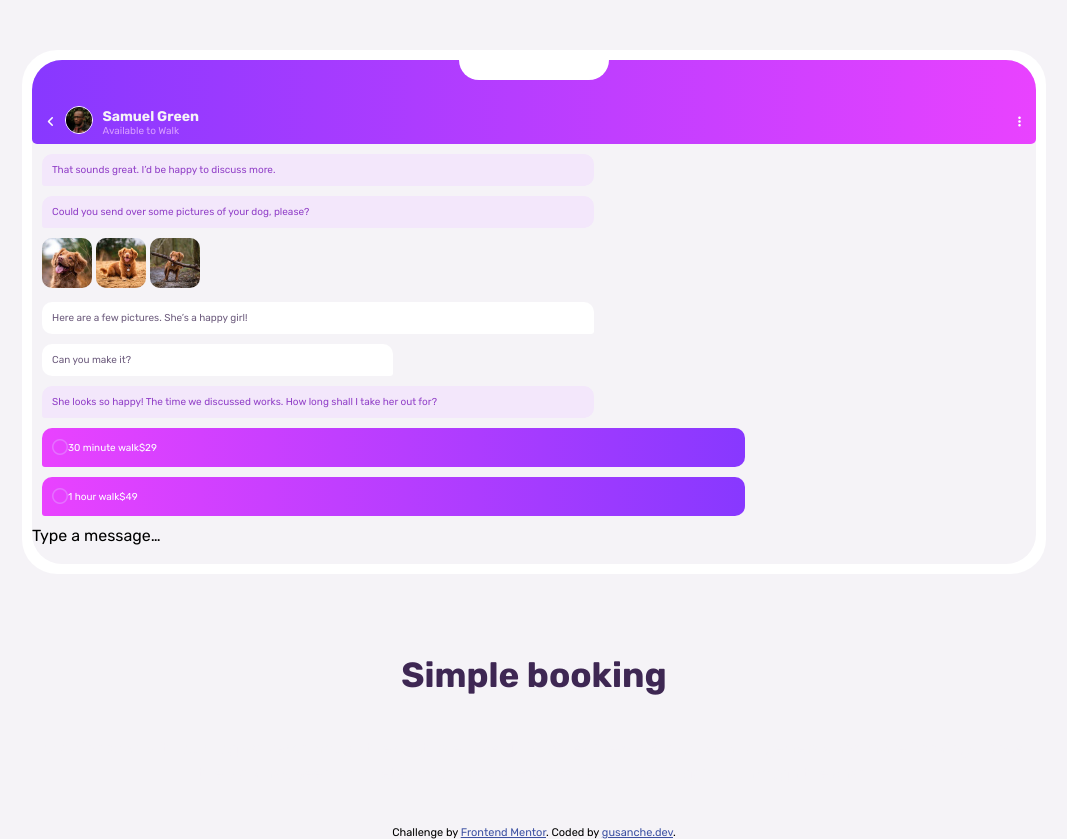
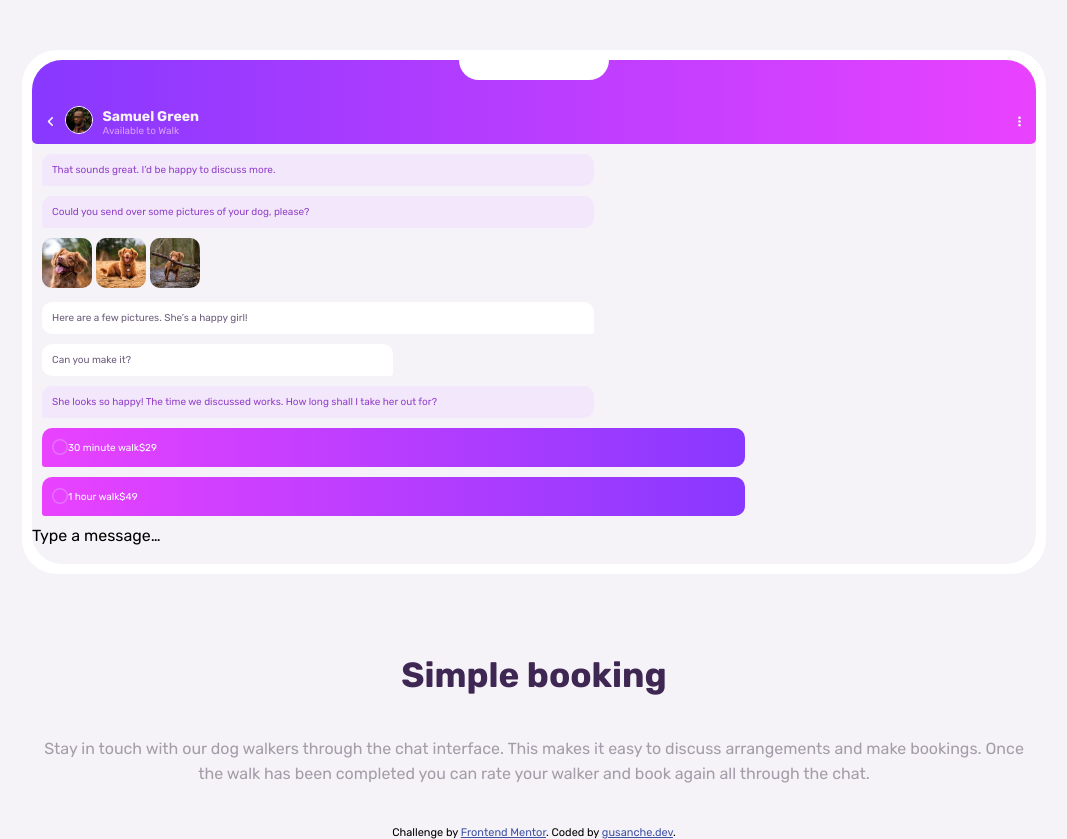
Before and after one commit to gusanchedev/frontend-mentor-chat-app-css-illustration, a plain HTML site: page index.html in a window 1280 px wide. Shown: the whole page, without its empty margins (106-1173 px from the left). Drawn offline with Linux system fonts and the light colour scheme.

Commit message:
Add CSS adjustment to text at the end of page

```diff
--- a/css/mobile.css
+++ b/css/mobile.css
@@ -177,7 +177,7 @@ main {
   margin: 30px 0;
 }
 .app-description p {
-  color: var(--Light-Grayish-Violet);
+  color: var(--Dark-Grayish-Violet);
   padding: 10px;
   margin-top: 20px;
   margin-bottom: 30px;
```
